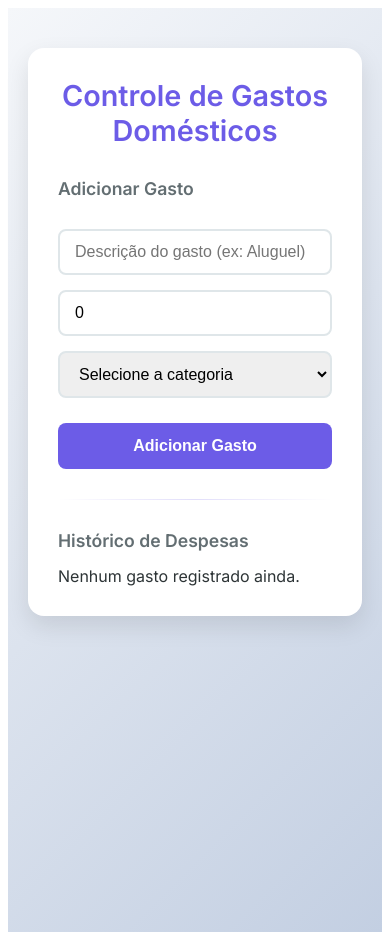
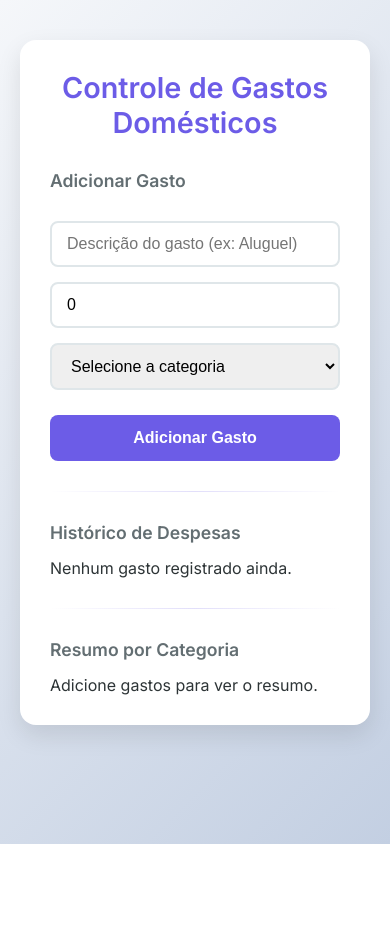
Before and after one commit to Laura-Xaraba/controle-gastos-domesticos, an Angular app: page / in a window 390 px wide. After the commit the page ends 844 px from the top, so only its background shows below. Built offline with nearby package versions, Linux system fonts and the light colour scheme.

Commit message:
feat: add responsive layout and category summary feature for expense tracking

```diff
--- a/src/app/app.css
+++ b/src/app/app.css
@@ -9,13 +9,19 @@
 body {
     background: linear-gradient(135deg, #f5f7fa 0%, #c3cfe2 100%);
     min-height: 100vh;
+    margin: 0 !important;
 }
 
 :host {
-    display: block;
+    display: flex;
+    justify-content: center;
+    align-items: flex-start;
+    width: 100%;
+    margin: 0;
     background: linear-gradient(135deg, #f5f7fa 0%, #c3cfe2 100%);
     min-height: 100vh;
     padding: 40px 20px;
+    box-sizing: border-box;
     font-family: 'Inter', sans-serif;
     color: #2d3436;
 }
@@ -137,6 +143,38 @@ td {
 td:first-child { border-radius: 8px 0 0 8px; }
 td:last-child { border-radius: 0 8px 8px 0; font-weight: 600; }
 
+.categoria-grid {
+    display: grid;
+    grid-template-columns: repeat(auto-fit, minmax(140px, 1fr));
+    gap: 15px;
+    margin-top: 15px;
+}
+
+.categoria-card {
+    background: #f1f2f6;
+    padding: 15px;
+    border-radius: 12px;
+    display: flex;
+    flex-direction: column;
+    align-items: center;
+    border-left: 4px solid #a29bfe;
+}
+
+.cat-nome {
+    font-size: 0.8rem;
+    color: #636e72;
+    margin-bottom: 8px;
+    text-transform: uppercase;
+    font-weight: 600;
+}
+
+.cat-valor {
+    font-size: 1.2rem;
+    color: #2d3436;
+    font-weight: 600;
+    margin-top: 5px;
+}
+
 .totalizador {
     margin-top: 25px;
     padding: 20px;
--- a/src/app/app.html
+++ b/src/app/app.html
@@ -51,9 +51,10 @@
                 <td>{{ item.categoria }}</td>
                 <td>{{ item.valor | currency:'BRL' }}</td>
                 <td class="acoes">
-                <button (click)="removerGasto($index)" class="btn-excluir" data-cy="btn-remover">
-                  🗑️
-                </button>
+                  <button (click)="removerGasto($index)" class="btn-excluir" data-cy="btn-remover">
+                    🗑️
+                  </button>
+                </td>
               </tr>
             }
           </tbody>
@@ -70,4 +71,22 @@
     </div>
     }
     </section>
+
+  <hr/>
+
+  <section class="resumo">
+    <h3>Resumo por Categoria</h3>
+
+    <div class="categoria-grid">
+      @for (cat of resumoPorCategoria(); track cat.nome) {
+        <div class="categoria-card">
+          <span class="cat-nome">{{ cat.nome }}</span>
+          <span class="cat-valor">{{ cat.total | currency:'BRL' }}</span>
+        </div>
+      } @empty {
+        <p class="empty-msg">Adicione gastos para ver o resumo.</p>
+      }
+    </div>
+  </section>
+
 </div>
--- a/src/app/app.ts
+++ b/src/app/app.ts
@@ -33,6 +33,7 @@ export class AppComponent implements OnInit {
     }
   }
 
+  // Método para adicionar um novo gasto à lista
   adicionarGasto() {
     // 1. Verificação de segurança
     // Trim remove espaços em branco no início e no final da descrição
@@ -50,6 +51,8 @@ export class AppComponent implements OnInit {
     this.novoGasto = { descricao: '', valor: 0, categoria: '' };
   }
 
+
+  // Método para remover um gasto da lista, recebendo o índice do item a ser removido
   removerGasto(index: number) {
     //1. Confirmação de exclusão
     if (confirm('Tem certeza que deseja remover este gasto?')) {
@@ -63,4 +66,22 @@ export class AppComponent implements OnInit {
     }
   }
 
-}
+  // Sinal computado para calcular o total de gastos por categoria
+  resumoPorCategoria = computed(() => {
+    const resumo: { [key: string]: number } = {};
+
+    // Percorre a lista de gastos e acumula o valor total para cada categoria
+    this.listaGastos().forEach(gasto => {
+      if (!resumo[gasto.categoria]) {
+        resumo[gasto.categoria] = 0;
+      }
+      resumo[gasto.categoria] += gasto.valor;
+    });
+
+    // Retorna um array de objetos par facilitar o uso de @for na template
+    return Object.keys(resumo).map(key => ({
+      nome: key,
+      total: resumo[key]
+    }));
+  });
+};
--- a/src/styles.css
+++ b/src/styles.css
@@ -1 +1,10 @@
-/* You can add global styles to this file, and also import other style files */
+html, body {
+  margin: 0 !important;
+  padding: 0 !important;
+  width: 100%;
+  height: 100%;
+}
+
+* {
+  box-sizing: border-box;
+}
```
